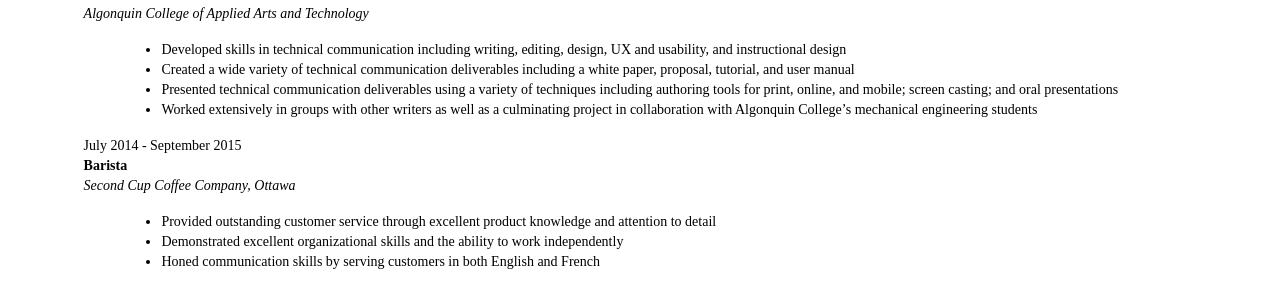
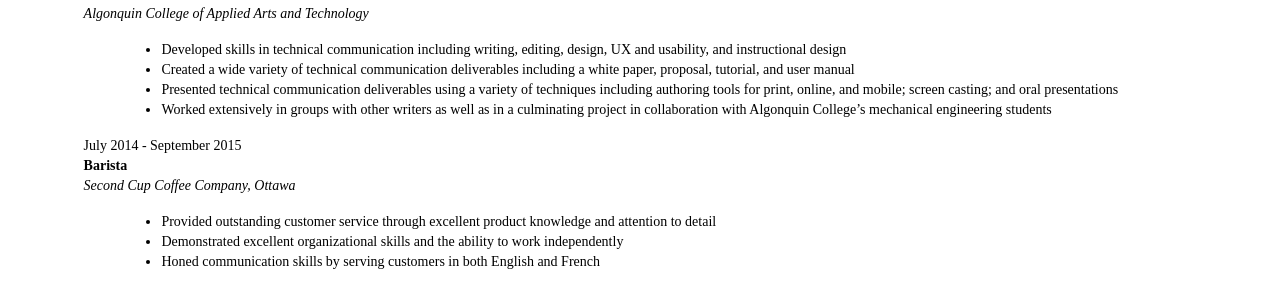
Before and after one commit to chris-milne/chris-milne.github.io, a Jekyll site: the page built from _posts/2016-06-25-Experience.markdown, in a window 1280 px wide. Shown: the part 412-702 px from the top of the page. Built offline with Jekyll 4.4.1, drawn with Linux system fonts in a browser that asks for light colours.

```diff
--- a/_posts/2016-06-25-Experience.markdown
+++ b/_posts/2016-06-25-Experience.markdown
@@ -22,7 +22,7 @@ September 2015 - April 2016
 * Developed skills in technical communication including writing, editing, design, UX and usability, and instructional design
 * Created a wide variety of technical communication deliverables including a white paper, proposal, tutorial, and user manual
 * Presented technical communication deliverables using a variety of techniques including authoring tools for print, online, and mobile; screen casting; and oral presentations
-* Worked extensively in groups with other writers as well as a culminating project in collaboration with Algonquin College's mechanical engineering students
+* Worked extensively in groups with other writers as well as in a culminating project in collaboration with Algonquin College's mechanical engineering students
 
 
 July 2014 - September 2015
```
